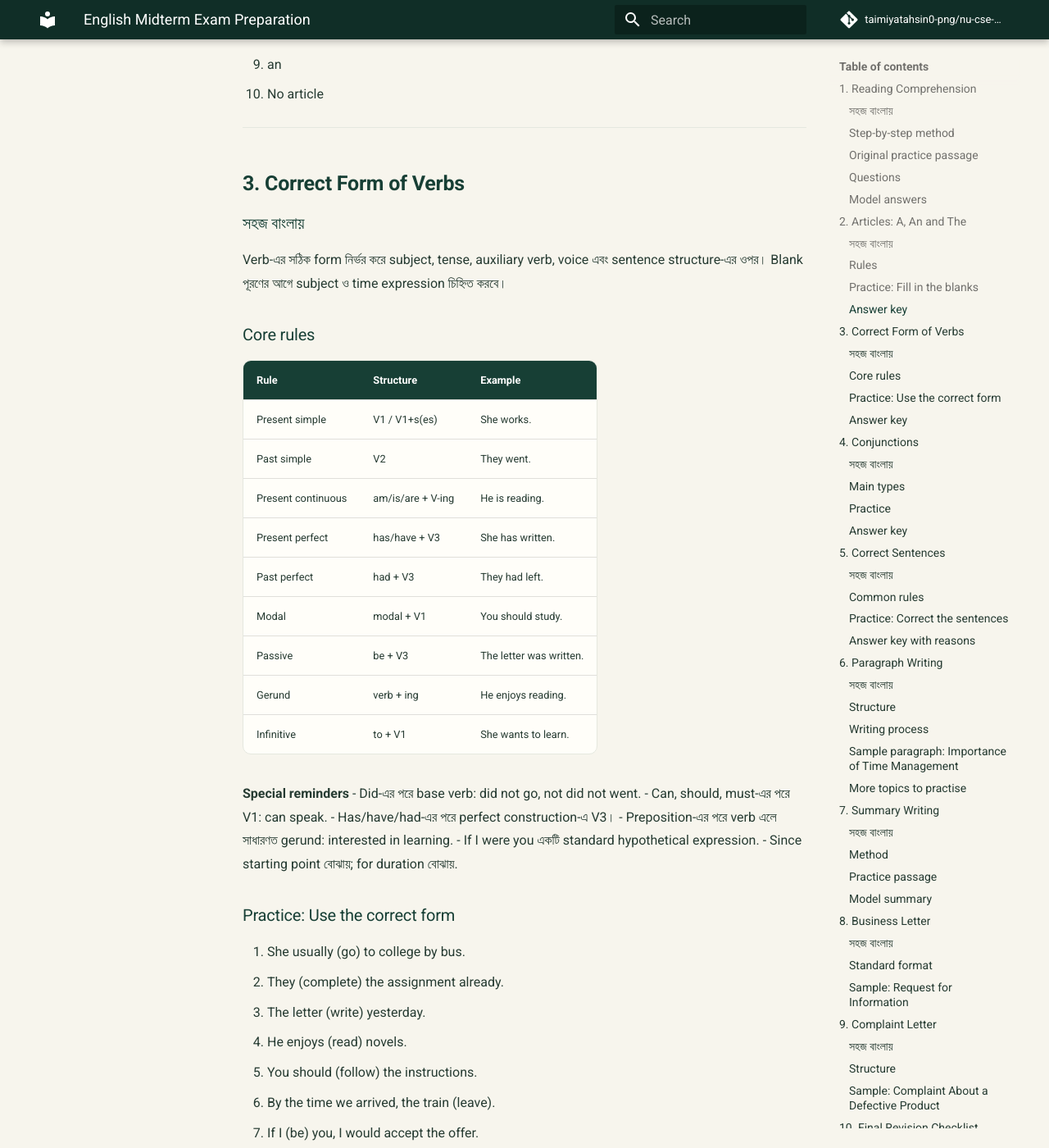
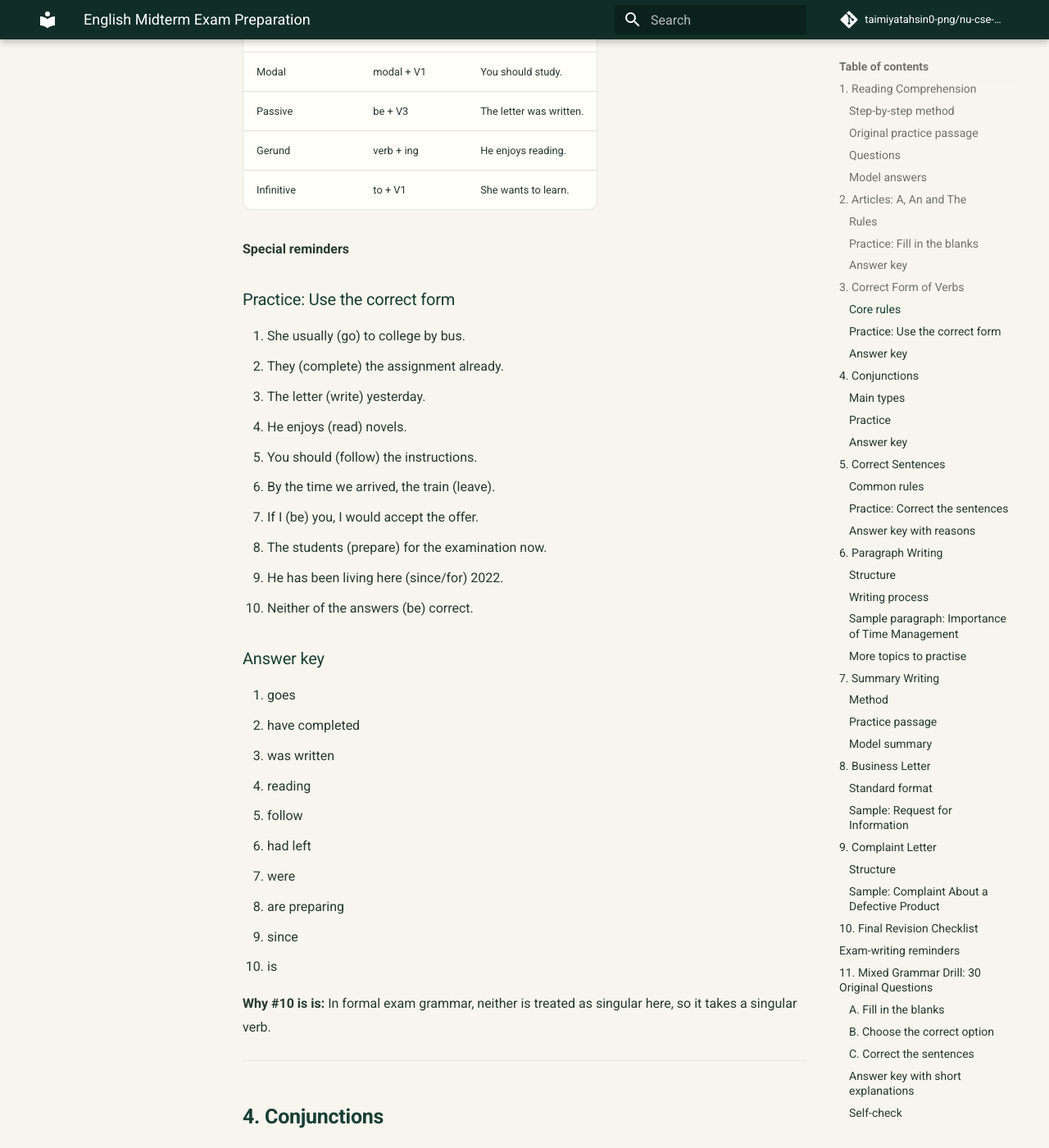
Before and after one commit to taimiyatahsin0-png/nu-cse-notes-store, an MkDocs documentation site: the page built from docs/subjects/eng/midterm-exam-preparation.md, in a window 1280 px wide and 1400 px high, scrolled down 3405 px. Shown: the whole window at 82% size. Built offline with MkDocs 1.6.1 and Material for MkDocs 9.7.7, drawn with Linux system fonts in a browser that asks for light colours; comment, search, counter and statistics services are not loaded; some of the changed text lies outside the part shown.

Commit message:
Remove Bangla content; standardize English-only notes

```diff
--- a/docs/subjects/eng/midterm-exam-preparation.md
+++ b/docs/subjects/eng/midterm-exam-preparation.md
@@ -10,16 +10,7 @@
 
 ## 1. Reading Comprehension
 
-### সহজ বাংলায়
-Reading comprehension মানে passage পড়ে তার মূল বক্তব্য, নির্দিষ্ট তথ্য, শব্দের অর্থ এবং implied meaning বুঝে প্রশ্নের উত্তর দেওয়া। Passage-এর বাইরে নিজের মতামত যোগ করবে না।
-
 ### Step-by-step method
-1. Title ও passage দ্রুত পড়ে topic বোঝো।
-2. প্রশ্নগুলো পড়ে keyword চিহ্নিত করো।
-3. Passage-এ keyword বা তার synonym খুঁজে বের করো।
-4. সংশ্লিষ্ট বাক্যের আগে-পরে পড়ে context বোঝো।
-5. প্রশ্ন যতটুকু চায়, ততটুকুই উত্তর দাও।
-6. Inference-এর ক্ষেত্রে passage থেকে প্রমাণ পাওয়া যায় কি না যাচাই করো।
 
 ### Original practice passage
 Technology has changed the way students learn. Online libraries, educational videos and digital classrooms allow learners to access information from many places. However, having access to information does not automatically mean that a student understands it. Students need to compare sources, identify reliable information and practise what they learn. They should also take breaks and maintain a balance between screen time and other activities. Technology becomes most useful when learners use it thoughtfully and responsibly.
@@ -44,16 +35,13 @@ Technology has changed the way students learn. Online libraries, educational vid
 
 ## 2. Articles: A, An and The
 
-### সহজ বাংলায়
-Article noun-এর আগে বসে। A/An সাধারণত অনির্দিষ্ট singular countable noun-এর আগে বসে; The নির্দিষ্ট বা পরিচিত noun বোঝায়। Article নির্বাচন spelling নয়, প্রথম sound অনুযায়ী হবে।
-
 ### Rules
 
 | Article | Use | Examples |
 |---|---|---|
-| A | Consonant sound-এর আগে | a book, a university, a European country |
-| An | Vowel sound-এর আগে | an apple, an hour, an honest person |
-| The | নির্দিষ্ট বা আগে উল্লেখ করা noun | the book on the table |
+| A | — | a book, a university, a European country |
+| An | — | an apple, an hour, an honest person |
+| The | — | the book on the table |
 | The | Unique object / superlative | the sun, the best student |
 | No article | General plural or uncountable noun | Books are useful. Water is essential. |
 
@@ -87,9 +75,6 @@ Article noun-এর আগে বসে। A/An সাধারণত অনি
 
 ## 3. Correct Form of Verbs
 
-### সহজ বাংলায়
-Verb-এর সঠিক form নির্ভর করে subject, tense, auxiliary verb, voice এবং sentence structure-এর ওপর। Blank পূরণের আগে subject ও time expression চিহ্নিত করবে।
-
 ### Core rules
 
 | Rule | Structure | Example |
@@ -105,12 +90,6 @@ Verb-এর সঠিক form নির্ভর করে subject, tense, auxil
 | Infinitive | to + V1 | She wants to learn. |
 
 **Special reminders**
-- Did-এর পরে base verb: did not go, not did not went.
-- Can, should, must-এর পরে V1: can speak.
-- Has/have/had-এর পরে perfect construction-এ V3।
-- Preposition-এর পরে verb এলে সাধারণত gerund: interested in learning.
-- If I were you একটি standard hypothetical expression.
-- Since starting point বোঝায়; for duration বোঝায়.
 
 ### Practice: Use the correct form
 1. She usually (go) to college by bus.
@@ -142,9 +121,6 @@ Verb-এর সঠিক form নির্ভর করে subject, tense, auxil
 
 ## 4. Conjunctions
 
-### সহজ বাংলায়
-Conjunction এমন word যা word, phrase বা clause যুক্ত করে। Blank-এর আগে-পরে meaning দেখে বুঝবে addition, contrast, reason, result, choice নাকি condition বোঝানো হয়েছে।
-
 ### Main types
 - **Coordinating:** for, and, nor, but, or, yet, so.
 - **Subordinating:** because, although, if, when, while, unless, before, after.
@@ -152,14 +128,14 @@ Conjunction এমন word যা word, phrase বা clause যুক্ত ক
 
 | Conjunction | Meaning / use | Example |
 |---|---|---|
-| because | কারণ | I stayed home because I was ill. |
-| although | যদিও | Although it rained, we played. |
-| but | কিন্তু | He is poor, but honest. |
-| so | তাই / ফলাফল | It was late, so we left. |
-| unless | যদি না | You cannot pass unless you study. |
-| while | যখন / contrast | She read while I wrote. |
-| either...or | দুটির একটি | Either Rafi or Sami will lead. |
-| neither...nor | কোনোটিই নয় | Neither tea nor coffee is available. |
+| because | — | I stayed home because I was ill. |
+| although | — | Although it rained, we played. |
+| but | — | He is poor, but honest. |
+| so | — | It was late, so we left. |
+| unless | — | You cannot pass unless you study. |
+| while | — | She read while I wrote. |
+| either...or | — | Either Rafi or Sami will lead. |
+| neither...nor | — | Neither tea nor coffee is available. |
 
 ### Practice
 1. I stayed at home ___ I was ill.
@@ -186,9 +162,6 @@ Conjunction এমন word যা word, phrase বা clause যুক্ত ক
 ---
 
 ## 5. Correct Sentences
-
-### সহজ বাংলায়
-Sentence correction-এ ভুল grammar, tense, word order, article, preposition, number, pronoun বা parallel structure ঠিক করতে হয়। প্রথমে subject ও main verb চিহ্নিত করো। অপ্রয়োজনে পুরো sentence নতুন করে লিখবে না।
 
 ### Common rules
 1. **Subject–verb agreement:** She does not know me.
@@ -224,13 +197,7 @@ Sentence correction-এ ভুল grammar, tense, word order, article, prepositi
 
 ## 6. Paragraph Writing
 
-### সহজ বাংলায়
-Paragraph-এ একটি central topic থাকবে। প্রথম sentence-এ topic introduce করবে, মাঝের sentence-গুলোতে explanation ও example দেবে, শেষে concluding sentence লিখবে।
-
 ### Structure
-1. **Topic sentence:** মূল বিষয় পরিচয় করায়।
-2. **Supporting sentences:** কারণ, ব্যাখ্যা ও উদাহরণ দেয়।
-3. **Concluding sentence:** মূল বক্তব্য সুন্দরভাবে শেষ করে।
 
 ### Writing process
 Brainstorm → arrange ideas → write a topic sentence → add 3–5 relevant supporting sentences → conclude → revise grammar and spelling.
@@ -254,16 +221,7 @@ Time management is an essential skill for students. It helps them use their limi
 
 ## 7. Summary Writing
 
-### সহজ বাংলায়
-Summary হলো passage-এর central idea ও essential supporting points নিজের ভাষায় সংক্ষেপে লেখা। Example, repetition, minor details এবং personal opinion বাদ দেবে।
-
 ### Method
-1. Passage দুইবার পড়ো।
-2. Main idea ও essential points চিহ্নিত করো।
-3. Example ও repeated information বাদ দাও।
-4. নিজের ভাষায় একটি coherent paragraph লেখো।
-5. প্রশ্নে word limit থাকলে সেটি মেনে চলো।
-6. Original passage-এর meaning পরিবর্তন করো না।
 
 ### Practice passage
 Trees are essential to human life and the natural environment. They absorb carbon dioxide and release oxygen, helping to maintain the balance of gases in the atmosphere. Their roots hold soil together and reduce erosion. Trees also provide food and shelter for many animals. In cities, they offer shade and help reduce heat. However, deforestation destroys habitats and creates serious environmental problems. Protecting forests and planting trees are therefore necessary for a healthier planet.
@@ -276,9 +234,6 @@ Trees support environmental balance by absorbing carbon dioxide, releasing oxyge
 ---
 
 ## 8. Business Letter
-
-### সহজ বাংলায়
-Business letter হলো formal communication। ভাষা হবে polite, clear, specific এবং professional। Subject line দেখে recipient যেন চিঠির উদ্দেশ্য বুঝতে পারেন।
 
 ### Standard format
 1. Sender's address
@@ -311,9 +266,6 @@ A Student
 ---
 
 ## 9. Complaint Letter
-
-### সহজ বাংলায়
-Complaint letter-এ কোনো product বা service-এর সমস্যা facts দিয়ে ব্যাখ্যা করবে। শুধু অভিযোগ করাই লক্ষ্য নয়; replacement, repair, refund বা অন্য reasonable solution চাইবে।
 
 ### Structure
 Sender details → Date → Receiver details → Subject → Salutation → Purchase/service details → Problem → Evidence/reference → Requested solution → Closing.
@@ -363,12 +315,9 @@ A Customer
 
 *This is an original revision guide based on the midterm topics previously provided for practice. It does not claim to reproduce an official NU question paper or guarantee the exact format of an upcoming examination. Follow your teacher's instructions and any updated course outline.*
 
-
 ---
 
 ## 11. Mixed Grammar Drill: 30 Original Questions
-
-এই অংশে Articles, Verb Forms, Subject–Verb Agreement, Conjunctions, Gerunds, Infinitives, Participles, Conditionals এবং Sentence Correction একসঙ্গে practice করবে। প্রথমে নিজে solve করবে, তারপর answer key দেখবে।
 
 ### A. Fill in the blanks
 
```
